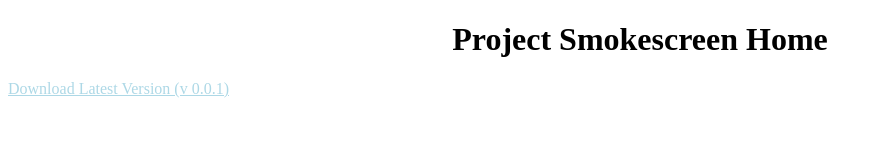
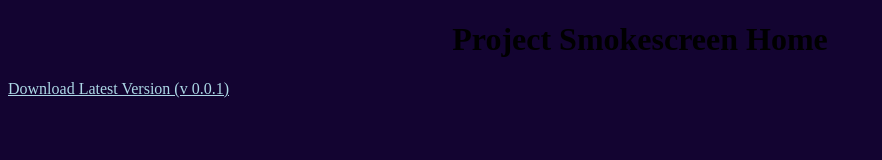
Before and after one commit to SnowyDavid/Project-Smokescreen-Web, a plain HTML site: page index.html in a window 1280 px wide. Shown: the whole page, without its empty margins (0-882 px from the left). Drawn offline with Linux system fonts and the light colour scheme.

Commit message:
Update index.html

```diff
--- a/index.html
+++ b/index.html
@@ -7,6 +7,11 @@
     .link {
       color:lightblue;
     }
+
+    body {
+      background-color:#130431
+    }
+
   </style>
 
 </head>
```
